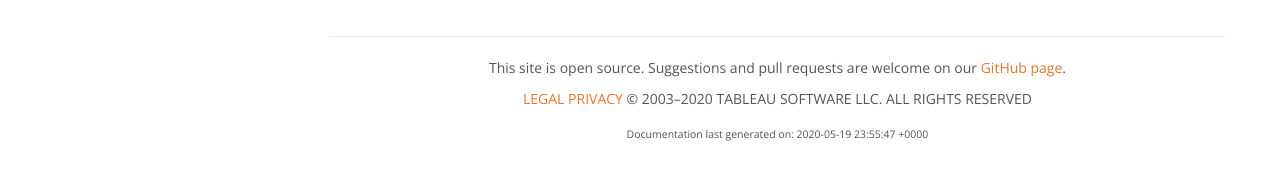
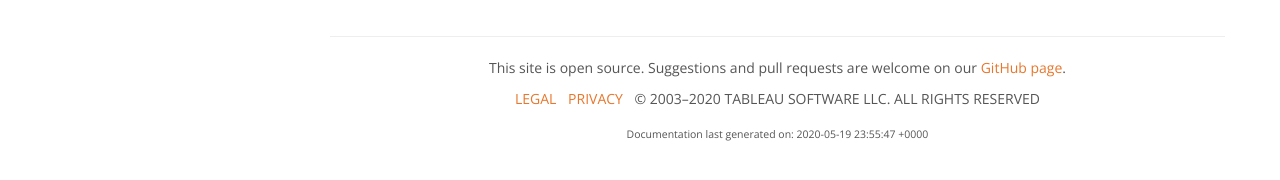
Before and after one commit to tableau/TabMon, a Jekyll site: the page built from docs/index.md, in a window 1280 px wide. Shown: the part 593-773 px from the top of the page. Built offline with Jekyll 4.4.1, drawn with Linux system fonts in a browser that asks for light colours.

Commit message:
Update main.css

```diff
--- a/docs/css/main.css
+++ b/docs/css/main.css
@@ -374,3 +374,8 @@ a.bg-primary:focus {
     padding-left: 1.5em;
     list-style-type: none;
 }
+/* Legal and Privacy Links */
+.aLegal  {
+    word-spacing:  8px;
+    padding-right: 8px;
+}
```
